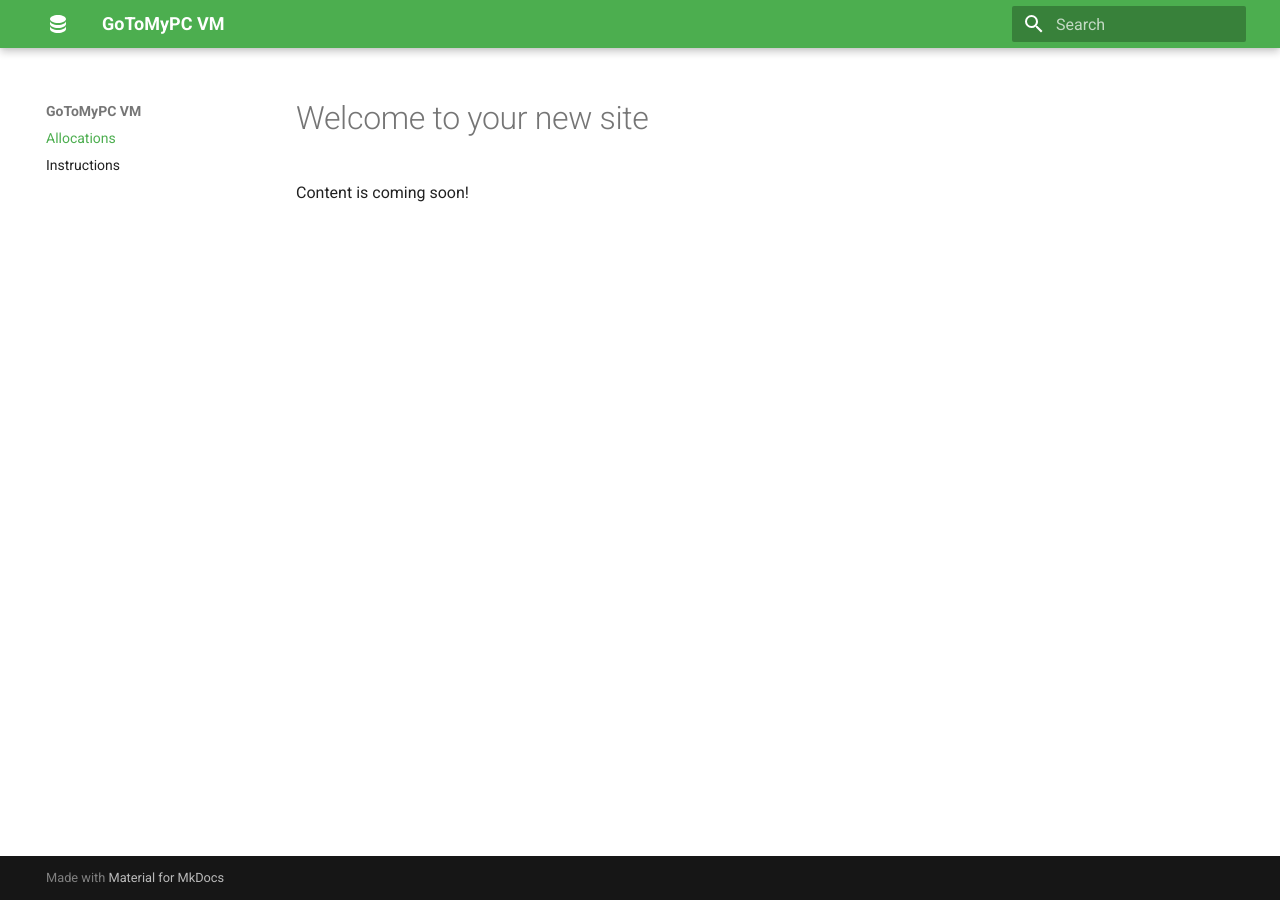
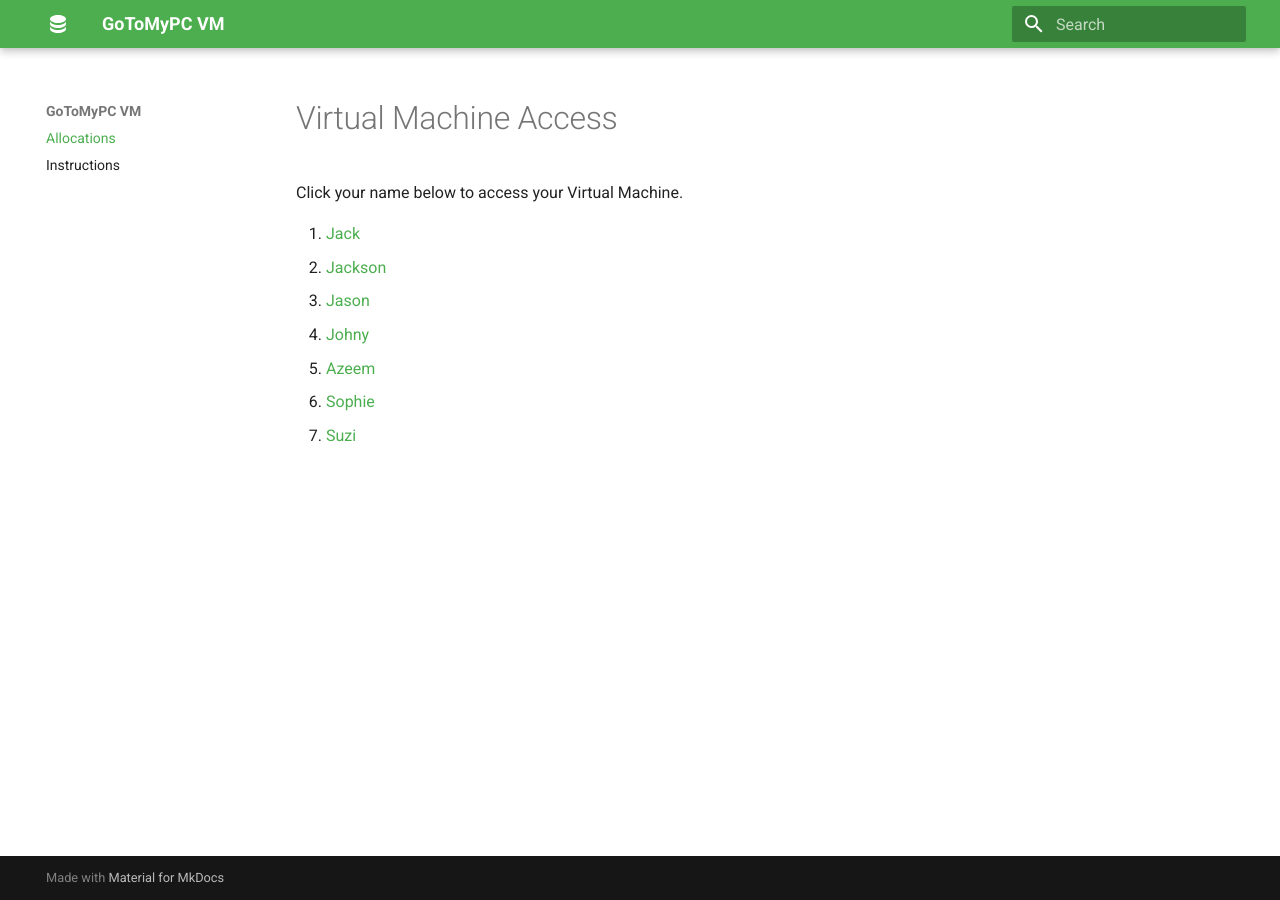
Before and after one commit to qaalabs/vmsetup, an MkDocs documentation site: the page built from docs/index.md, in a window 1280 px wide. Built offline with MkDocs 1.6.1 and Material for MkDocs 9.7.7, drawn with Linux system fonts in a browser that asks for light colours.

Commit message:
Add user files

```diff
--- a/docs/index.md
+++ b/docs/index.md
@@ -1,3 +1,11 @@
-# Welcome to your new site
+# Virtual Machine Access
 
-Content is coming soon!
+Click your name below to access your Virtual Machine.
+
+1. [Jack](PC01.md)
+2. [Jackson](PC02.md)
+3. [Jason](PC03.md)
+4. [Johny](PC04.md)
+5. [Azeem](PC05.md)
+6. [Sophie](PC06.md)
+7. [Suzi](PC07.md)
```
